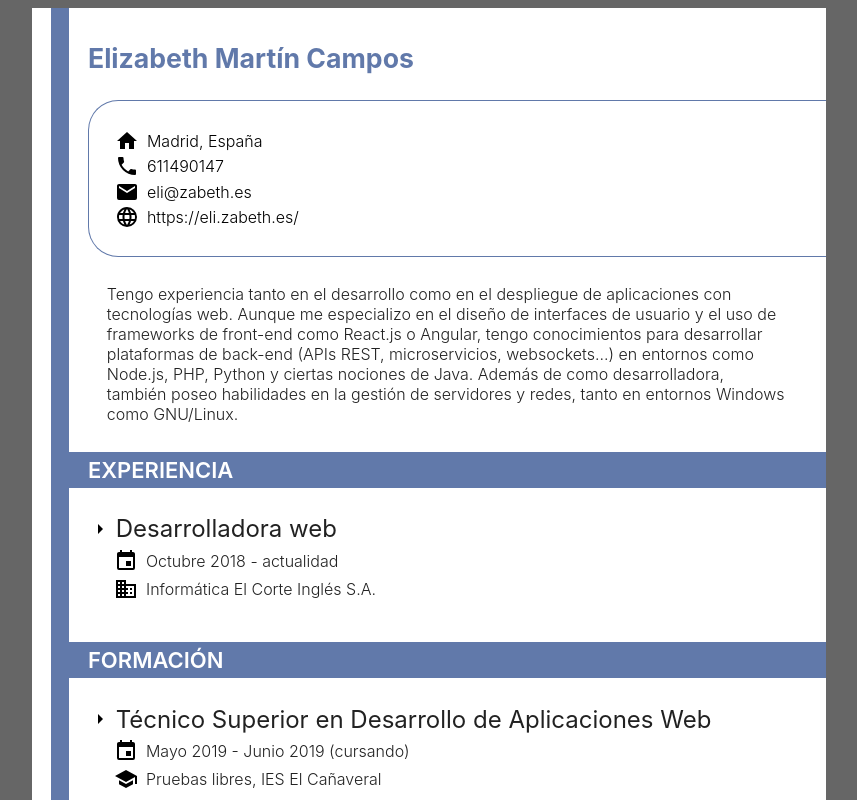
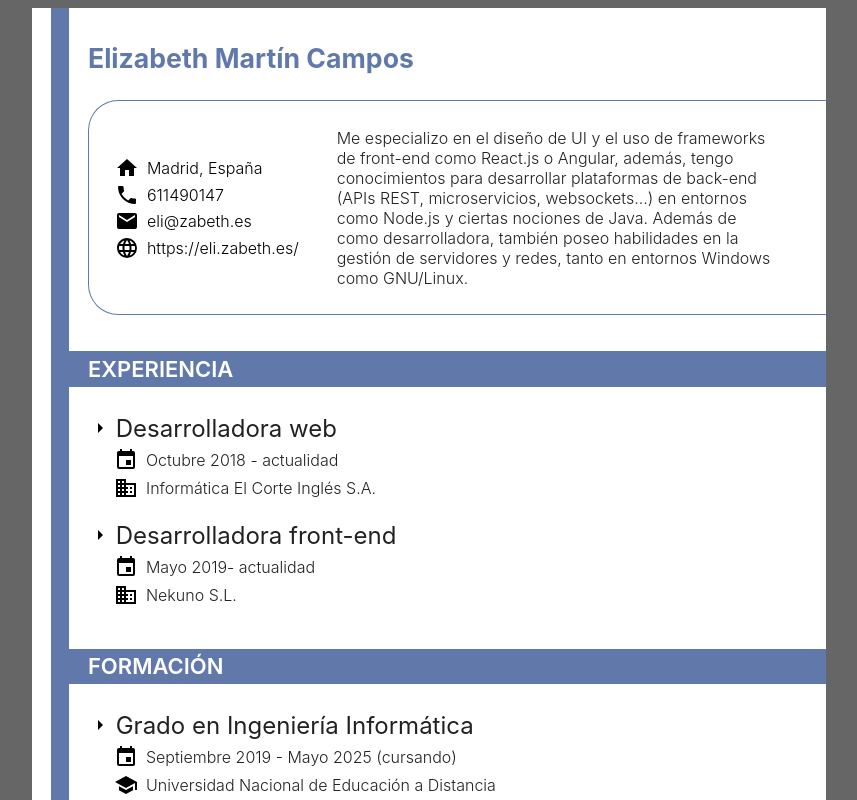
Before and after one commit to elizabeth-dev/Resume, a React (Create React App) app: page / in a window 1280 px wide. Shown: the top 800 px of the page, without its empty margins (211-1068 px from the left). Built offline with nearby package versions, Linux system fonts and the light colour scheme.

Commit message:
Update - Add engineering career - Move & modify description (space issues) - Remove A-levels (space issues) - Modify vocational degree date - Remove Python (not that important)

```diff
--- a/src/DataElement/DataElement.module.scss
+++ b/src/DataElement/DataElement.module.scss
@@ -3,7 +3,7 @@
 .root {
 	display: flex;
 	align-items: center;
-	margin: 0.2mm 0;
+	margin: 0.35mm 0;
 	svg {
 		// fill: $primary-blue;
 		fill: $secondary-black;
--- a/src/PersonalData/PersonalData.module.scss
+++ b/src/PersonalData/PersonalData.module.scss
@@ -6,11 +6,15 @@ $vertical-margin: 7mm;
 .root {
 	align-self: stretch;
 	display: flex;
-	flex-direction: column;
+	align-items: center;
 
 	padding: 7mm;
 	margin: $vertical-margin 0 $vertical-margin $left-margin;
 	border: 0.35mm solid $primary-blue;
 	border-right: none;
 	border-radius: $container-radius 0 0 $container-radius;
+	.keys {
+		display: flex;
+		flex-direction: column;
+	}
 }
--- a/src/PersonalData/index.tsx
+++ b/src/PersonalData/index.tsx
@@ -1,8 +1,28 @@
-import React from 'react';
+import React, { ReactNode } from 'react';
 import styles from './PersonalData.module.scss';
 
-const PersonalData: React.FC = (props) => {
-	return <div className={styles.root}>{props.children}</div>;
+import DataElement from '../DataElement';
+
+import { IPersonalData } from '../types/Data';
+
+interface Props {
+	data: IPersonalData[];
+	children: ReactNode;
+}
+
+const PersonalData: React.FC<Props> = (props) => {
+	return (
+		<div className={styles.root}>
+			<div className={styles.keys}>
+			{props.data.map((data) => (
+					<DataElement icon={data.icon} key={data.content}>
+						{data.content}
+					</DataElement>
+				))}
+			</div>
+			{props.children}
+		</div>
+	);
 };
 
 export default PersonalData;
--- a/src/data/index.ts
+++ b/src/data/index.ts
@@ -18,7 +18,7 @@ export const personalData: IPersonalData[] = [
 ];
 
 export const description =
-	'Tengo experiencia tanto en el desarrollo como en el despliegue de aplicaciones con tecnologías web. Aunque me especializo en el diseño de interfaces de usuario y el uso de frameworks de front-end como React.js o Angular, tengo conocimientos para desarrollar plataformas de back-end (APIs REST, microservicios, websockets...) en entornos como Node.js, PHP, Python y ciertas nociones de Java. Además de como desarrolladora, también poseo habilidades en la gestión de servidores y redes, tanto en entornos Windows como GNU/Linux.';
+	'Me especializo en el diseño de UI y el uso de frameworks de front-end como React.js o Angular, además, tengo conocimientos para desarrollar plataformas de back-end (APIs REST, microservicios, websockets...) en entornos como Node.js y ciertas nociones de Java. Además de como desarrolladora, también poseo habilidades en la gestión de servidores y redes, tanto en entornos Windows como GNU/Linux.';
 
 export const experience: ISectionData[] = [
 	{
@@ -28,37 +28,51 @@ export const experience: ISectionData[] = [
 			{ icon: mdiDomain, text: 'Informática El Corte Inglés S.A.' },
 		],
 	},
-	// {
-	// 	title: 'Desarrolladora front-end',
-	// 	info: [
-	// 		{ icon: mdiCalendar, text: 'Mayo 2019- actualidad' },
-	// 		{ icon: mdiDomain, text: 'Nekuno S.L.' },
-	// 	],
-	// },
+	{
+		title: 'Desarrolladora front-end',
+		info: [
+			{ icon: mdiCalendar, text: 'Mayo 2019- actualidad' },
+			{ icon: mdiDomain, text: 'Nekuno S.L.' },
+		],
+	},
 ];
 
 export const trainingData: ISectionData[] = [
 	{
+		title: 'Grado en Ingeniería Informática',
+		info: [
+			{
+				icon: mdiCalendar,
+				text: 'Septiembre 2019 - Mayo 2025 (cursando)',
+			},
+			{
+				icon: mdiSchool,
+				text: 'Universidad Nacional de Educación a Distancia',
+			},
+		],
+	},
+	{
 		title: 'Técnico Superior en Desarrollo de Aplicaciones Web',
 		info: [
-			{ icon: mdiCalendar, text: 'Mayo 2019 - Junio 2019 (cursando)' },
+			{ icon: mdiCalendar, text: 'Mayo 2019 - Junio 2020 (cursando)' },
 			{ icon: mdiSchool, text: 'Pruebas libres, IES El Cañaveral' },
 		],
 	},
 	{
-		title: 'Técnico Superior en Administración de Sistemas Informáticos en Red',
+		title:
+			'Técnico Superior en Administración de Sistemas Informáticos en Red',
 		info: [
 			{ icon: mdiCalendar, text: 'Septiembre 2017 - Mayo 2019' },
 			{ icon: mdiSchool, text: 'IES Clara del Rey' },
 		],
 	},
-	{
+	/* {
 		title: 'Título de Bachillerato',
 		info: [
 			{ icon: mdiCalendar, text: 'Septiembre 2015 - Mayo 2017' },
 			{ icon: mdiSchool, text: 'IES Andrés Bello, Tenerife' },
 		],
-	},
+	}, */
 ];
 
 export const certData: ISectionData[] = [
@@ -93,7 +107,7 @@ export const knowledge: { title: string }[] = [
 	{ title: 'SQL' },
 	{ title: 'React Native' },
 	{ title: 'GNU/Linux' },
-	{ title: 'Python 3' },
+	{ title: 'CI/CD' },
 	{ title: 'Cloud computing' },
 	{ title: 'PHP 7' },
 	{ title: 'Kubernetes' },
--- a/src/pages/FirstPage.module.scss
+++ b/src/pages/FirstPage.module.scss
@@ -9,8 +9,7 @@
 	}
 	.description {
 		color: $primary-black;
-		margin: $section-vertical-margin $left-margin * 2;
-		margin-top: 0;
+		margin: 0 $left-margin 0 $left-margin * 2;
 		font-weight: 300;
 	}
 }
--- a/src/pages/FirstPage.tsx
+++ b/src/pages/FirstPage.tsx
@@ -3,7 +3,6 @@ import styles from './FirstPage.module.scss';
 
 import Page from '../Page';
 import PersonalData from '../PersonalData';
-import DataElement from '../DataElement';
 import SectionItem from '../SectionItem';
 import { personalData, experience, trainingData, description } from '../data';
 import Section from '../Section';
@@ -12,22 +11,25 @@ const FirstPage: React.FC = () => {
 	return (
 		<Page className={styles.root}>
 			<span className={styles.name}>Elizabeth Martín Campos</span>
-			<PersonalData>
-				{personalData.map((data) => (
-					<DataElement icon={data.icon} key={data.content}>
-						{data.content}
-					</DataElement>
-				))}
+			<PersonalData data={personalData}>
+				<p className={styles.description}>{description}</p>
 			</PersonalData>
-			<p className={styles.description}>{description}</p>
 			<Section title="Experiencia">
 				{experience.map((item) => (
-					<SectionItem title={item.title} info={item.info} key={item.title} />
+					<SectionItem
+						title={item.title}
+						info={item.info}
+						key={item.title}
+					/>
 				))}
 			</Section>
 			<Section title="Formación">
 				{trainingData.map((data) => (
-					<SectionItem title={data.title} info={data.info} key={data.title} />
+					<SectionItem
+						title={data.title}
+						info={data.info}
+						key={data.title}
+					/>
 				))}
 			</Section>
 		</Page>
```
Also changed, not shown: 1 other file (tests, documents, lock files or other folders).
